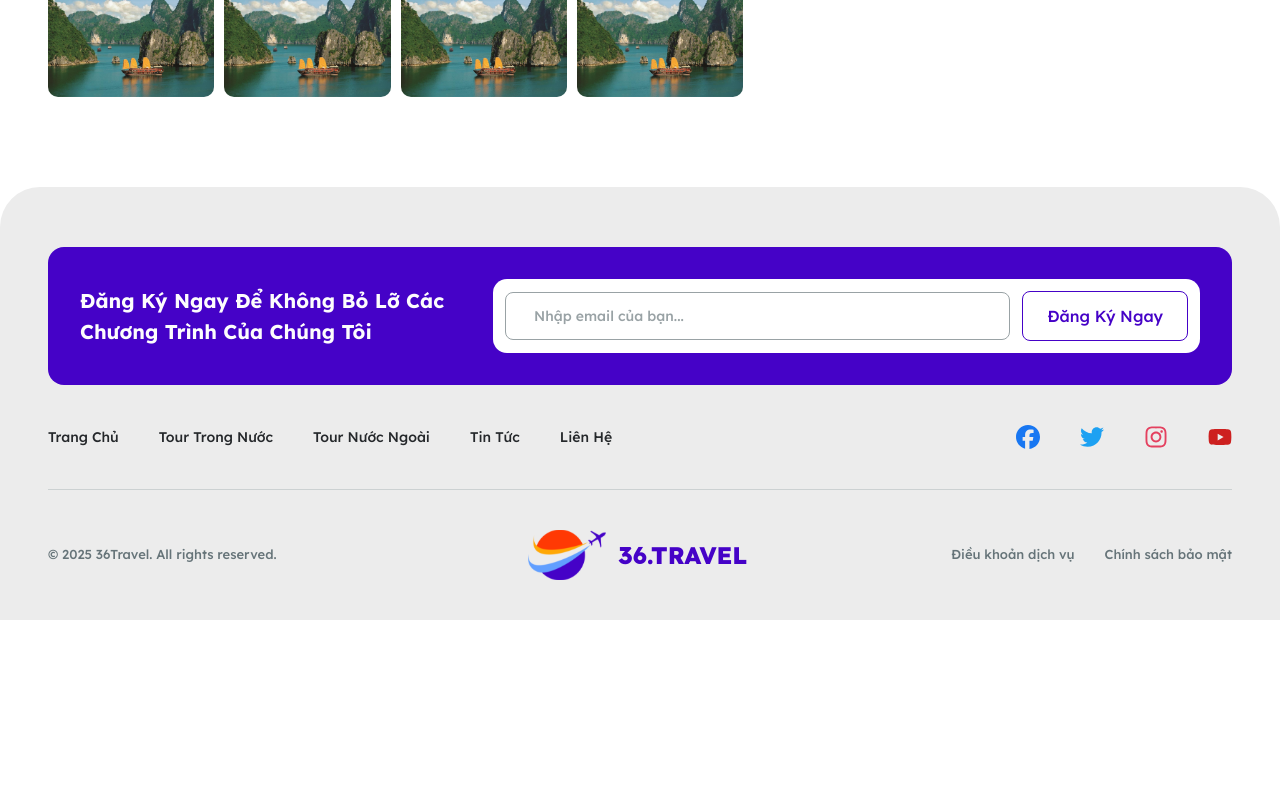
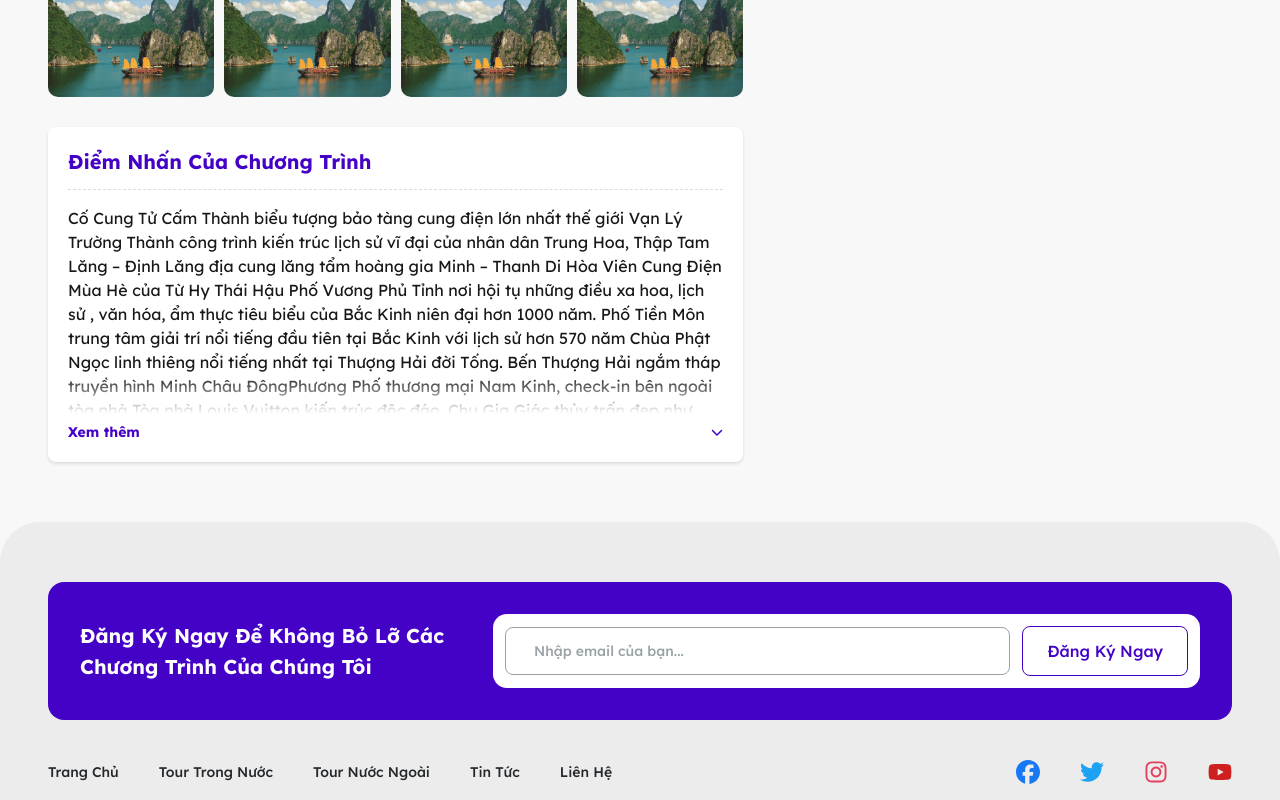
Before and after one commit to QuangHaDev2004/booking-tour-client, a Next.js app: page /tour/detail/1 in a window 1280 px wide. Shown: the part 720-1520 px from the top of the page. Before the commit the page ends 1340 px from the top, so only its background shows below. Built offline with nearby package versions, Linux system fonts and the light colour scheme.

Commit message:
feat: program highlight

```diff
--- a/src/app/(pages)/tour/detail/[slug]/BoxImages.tsx
+++ b/src/app/(pages)/tour/detail/[slug]/BoxImages.tsx
@@ -2,15 +2,16 @@
 /* eslint-disable @next/next/no-img-element */
 "use client";
 import { useState } from "react";
+import { useClientReady } from "@/hooks/useClientReady";
 import { FreeMode, Thumbs } from "swiper/modules";
 import { Swiper, SwiperSlide } from "swiper/react";
-
 import "swiper/css";
 import "swiper/css/free-mode";
 import "swiper/css/thumbs";
 
 export const BoxImages = () => {
   const [thumbsSwiper, setThumbsSwiper] = useState<any>(null);
+  const { isReady } = useClientReady();
 
   return (
     <>
@@ -24,7 +25,10 @@ export const BoxImages = () => {
             modules={[FreeMode, Thumbs]}
             className="overflow-hidden rounded-[10px]"
           >
-            <SwiperSlide>
+            {Array(5)
+              .fill("")
+              .map((_, index) => (
+                <SwiperSlide key={index}>
                   <div className="aspect-[695/480] overflow-hidden rounded-[10px]">
                     <img
                       src="/assets/images/box-images-demo.jpg"
@@ -33,33 +37,7 @@ export const BoxImages = () => {
                     />
                   </div>
                 </SwiperSlide>
-            <SwiperSlide>
-              <div className="aspect-[695/480] overflow-hidden rounded-[10px]">
-                <img
-                  src="/assets/images/box-images-demo.jpg"
-                  alt=""
-                  className="h-full w-full cursor-pointer object-cover"
-                />
-              </div>
-            </SwiperSlide>
-            <SwiperSlide>
-              <div className="aspect-[695/480] overflow-hidden rounded-[10px]">
-                <img
-                  src="/assets/images/box-images-demo.jpg"
-                  alt=""
-                  className="h-full w-full cursor-pointer object-cover"
-                />
-              </div>
-            </SwiperSlide>
-            <SwiperSlide>
-              <div className="aspect-[695/480] overflow-hidden rounded-[10px]">
-                <img
-                  src="/assets/images/box-images-demo.jpg"
-                  alt=""
-                  className="h-full w-full cursor-pointer object-cover"
-                />
-              </div>
-            </SwiperSlide>
+              ))}
           </Swiper>
         </div>
 
@@ -73,9 +51,13 @@ export const BoxImages = () => {
             freeMode={true}
             watchSlidesProgress={true}
             modules={[FreeMode, Thumbs]}
-            className="mySwiper"
+            className="thumbs"
           >
-            <SwiperSlide>
+            {isReady ? (
+              Array(5)
+                .fill("")
+                .map((_, index) => (
+                  <SwiperSlide key={index}>
                     <div className="aspect-[166/129] overflow-hidden rounded-[10px]">
                       <img
                         src="/assets/images/box-images-demo.jpg"
@@ -84,33 +66,10 @@ export const BoxImages = () => {
                       />
                     </div>
                   </SwiperSlide>
-            <SwiperSlide>
-              <div className="aspect-[166/129] overflow-hidden rounded-[10px]">
-                <img
-                  src="/assets/images/box-images-demo.jpg"
-                  alt=""
-                  className="h-full w-full cursor-pointer object-cover"
-                />
-              </div>
-            </SwiperSlide>
-            <SwiperSlide>
-              <div className="aspect-[166/129] overflow-hidden rounded-[10px]">
-                <img
-                  src="/assets/images/box-images-demo.jpg"
-                  alt=""
-                  className="h-full w-full cursor-pointer object-cover"
-                />
-              </div>
-            </SwiperSlide>
-            <SwiperSlide>
-              <div className="aspect-[166/129] overflow-hidden rounded-[10px]">
-                <img
-                  src="/assets/images/box-images-demo.jpg"
-                  alt=""
-                  className="h-full w-full cursor-pointer object-cover"
-                />
-              </div>
-            </SwiperSlide>
+                ))
+            ) : (
+              <div className="h-[129px]"></div>
+            )}
           </Swiper>
         </div>
       </div>
--- /dev/null
+++ b/src/app/(pages)/tour/detail/[slug]/ProgramHighlight.tsx
@@ -0,0 +1,44 @@
+"use client";
+import { useState } from "react";
+import { FaChevronDown } from "react-icons/fa6";
+
+export const ProgramHighlight = () => {
+  const [expanded, setExpanded] = useState(false);
+
+  return (
+    <div className="mt-[30px] overflow-hidden rounded-lg bg-white p-5 shadow-md">
+      <div className="text-travel-primary border-travel-gray-100/40 mb-4 border-b border-dashed pb-3 text-[20px] font-bold capitalize">
+        Điểm nhấn của chương trình
+      </div>
+      <div className={`relative overflow-hidden ${!expanded && "max-h-52"}`}>
+        Cố Cung Tử Cấm Thành biểu tượng bảo tàng cung điện lớn nhất thế giới Vạn
+        Lý Trường Thành công trình kiến trúc lịch sử vĩ đại của nhân dân Trung
+        Hoa, Thập Tam Lăng – Định Lăng địa cung lăng tẩm hoàng gia Minh – Thanh
+        Di Hòa Viên Cung Điện Mùa Hè của Từ Hy Thái Hậu Phố Vương Phủ Tỉnh nơi
+        hội tụ những điều xa hoa, lịch sử , văn hóa, ẩm thực tiêu biểu của Bắc
+        Kinh niên đại hơn 1000 năm. Phố Tiền Môn trung tâm giải trí nổi tiếng
+        đầu tiên tại Bắc Kinh với lịch sử hơn 570 năm Chùa Phật Ngọc linh thiêng
+        nổi tiếng nhất tại Thượng Hải đời Tống. Bến Thượng Hải ngắm tháp truyền
+        hình Minh Châu ĐôngPhương Phố thương mại Nam Kinh, check-in bên ngoài
+        tòa nhà Tòa nhà Louis Vuitton kiến trúc độc đáo. Chu Gia Giác thủy trấn
+        đẹp như tranh giữa lòng Thượng Hải có niên đại hơn 1700 năm Miếu Thành
+        Hoàng + TTTM Miếu Thành Hoàng phố cổThượng Hải sầm uất, vẫn giữ được nét
+        đẹp cổ kính với kiếntrúc đặc trưng của Trung Hoa.
+        {!expanded && (
+          <div className="pointer-events-none absolute right-0 bottom-0 left-0 h-10 bg-gradient-to-t from-white"></div>
+        )}
+      </div>
+      <button
+        onClick={() => setExpanded(!expanded)}
+        className="relative mt-2 flex w-full cursor-pointer items-center justify-between"
+      >
+        <span className="text-travel-primary text-sm font-bold">
+          {expanded ? "Ẩn bớt" : "Xem thêm"}
+        </span>
+        <FaChevronDown
+          className={`text-travel-primary size-3 transition-transform duration-300 ${expanded && "rotate-180"}`}
+        />
+      </button>
+    </div>
+  );
+};
--- a/src/app/(pages)/tour/detail/[slug]/page.tsx
+++ b/src/app/(pages)/tour/detail/[slug]/page.tsx
@@ -1,4 +1,5 @@
 import { BoxImages } from "./BoxImages";
+import { ProgramHighlight } from "./ProgramHighlight";
 
 export default function TourDetail() {
   return (
@@ -8,8 +9,8 @@ export default function TourDetail() {
           <div className="flex gap-5">
             {/* Left */}
             <div className="w-[58.7%]">
-              {/* Box Images */}
               <BoxImages />
+              <ProgramHighlight />
             </div>
 
             {/* Right */}
--- a/src/app/globals.css
+++ b/src/app/globals.css
@@ -19,10 +19,16 @@
   --color-travel-gray-500: #898b8d;
   --color-travel-gray-900: #747578;
   --color-travel-overlay: #00000088;
+
+  --shadow-md: 0px 1.75px 3.51px 0px #0000001f;
 }
 
 * {
   font-family: "Lexend", sans-serif;
+}
+
+body {
+  background-color: #F8F8F8;
 }
 
 .container {
@@ -92,6 +98,7 @@ input[type="number"]::-webkit-outer-spin-button {
 /* Scrollbar */
 ::-webkit-scrollbar {
   width: 4px;
+  height: 4px;
   background-color: #d9d9d9;
 }
 
--- a/src/components/common/Logo.tsx
+++ b/src/components/common/Logo.tsx
@@ -3,7 +3,7 @@ import Link from "next/link";
 
 export const Logo = () => {
   return (
-    <Link href={"/"} className="flex items-center gap-3">
+    <Link href={"/"} className="flex items-center justify-center gap-3">
       <img
         src="/assets/images/logo-icon.svg"
         alt="Logo"
--- a/src/components/footer/Footer.tsx
+++ b/src/components/footer/Footer.tsx
@@ -1,4 +1,3 @@
-/* eslint-disable @next/next/no-img-element */
 import Link from "next/link";
 import { FaFacebook, FaInstagram, FaTwitter, FaYoutube } from "react-icons/fa6";
 import { Logo } from "../common/Logo";
--- a/src/components/home/FavoriteDestinations.tsx
+++ b/src/components/home/FavoriteDestinations.tsx
@@ -70,11 +70,18 @@ export const FavoriteDestinations = () => {
   const tabRefs = useRef<HTMLDivElement[]>([]);
 
   useEffect(() => {
-    const positions = tabRefs.current.map((item) => ({
-      width: item.offsetWidth,
-      left: item.offsetLeft,
-    }));
-    setTabPositions(positions);
+    const update = () => {
+      const positions = tabRefs.current.map((item) => ({
+        width: item.offsetWidth,
+        left: item.offsetLeft,
+      }));
+      setTabPositions(positions);
+    };
+
+    update();
+
+    window.addEventListener("resize", update);
+    return () => window.removeEventListener("resize", update);
   }, []);
 
   return (
@@ -82,7 +89,7 @@ export const FavoriteDestinations = () => {
       <div className="container">
         <Title title="Điểm đến yêu thích" />
         <div className="mb-10 flex items-center justify-center">
-          <div className="relative flex">
+          <div className="relative flex overflow-x-auto overflow-y-hidden">
             {tabs.map((item, index) => (
               <div
                 key={index}
@@ -91,7 +98,7 @@ export const FavoriteDestinations = () => {
                     tabRefs.current[index] = element; // ref là mảng bên viết như vậy
                   }
                 }}
-                className={`cursor-pointer px-4 py-2.5 text-[16px] font-semibold ${activeTab === index ? "text-travel-primary" : "text-travel-secondary/80 hover:text-travel-primary transition-all duration-300"}`}
+                className={`cursor-pointer px-4 py-2.5 text-[16px] font-semibold whitespace-nowrap ${activeTab === index ? "text-travel-primary" : "text-travel-secondary/80 hover:text-travel-primary transition-all duration-300"}`}
                 onClick={() => setActiveTab(index)}
               >
                 {item}
@@ -100,7 +107,7 @@ export const FavoriteDestinations = () => {
 
             {tabPositions.length > 0 && (
               <div
-                className="bg-travel-primary absolute top-full h-0.5 transition-all duration-500"
+                className="bg-travel-primary absolute bottom-0 h-0.5 transition-all duration-500"
                 style={{
                   width: `${tabPositions[activeTab].width}px`,
                   transform: `translateX(${tabPositions[activeTab].left}px)`,
@@ -110,7 +117,7 @@ export const FavoriteDestinations = () => {
           </div>
         </div>
 
-        <div className="grid grid-cols-4 gap-3">
+        <div className="grid grid-cols-2 gap-2.5 sm:gap-3 md:grid-cols-3 lg:grid-cols-4">
           {destinations.map((item) => (
             <div
               key={item.id}
--- a/src/components/tour/TourItem.tsx
+++ b/src/components/tour/TourItem.tsx
@@ -12,7 +12,7 @@ export const TourItem = () => {
       style={{ boxShadow: "0px 2.38px 2.38px 0px #00000040" }}
       className="group/item overflow-hidden rounded-md bg-white"
     >
-      <div className="-mb-3 aspect-3/2 sm:aspect-[271/237] overflow-hidden rounded-md">
+      <div className="-mb-3 aspect-3/2 md:aspect-[271/237] overflow-hidden rounded-md">
         <Link href={""}>
           <img
             src="https://saigontourist.net/media/private/PIgm7G/hu4iWV/2d537728.jpg.thumb/880x660.jpg"
```
Lines whose indentation alone changed are shown as unchanged.
